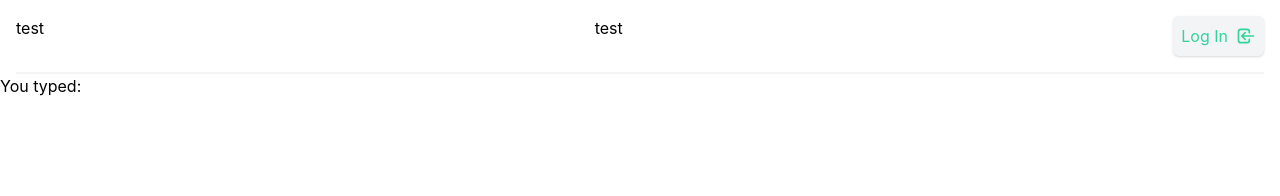
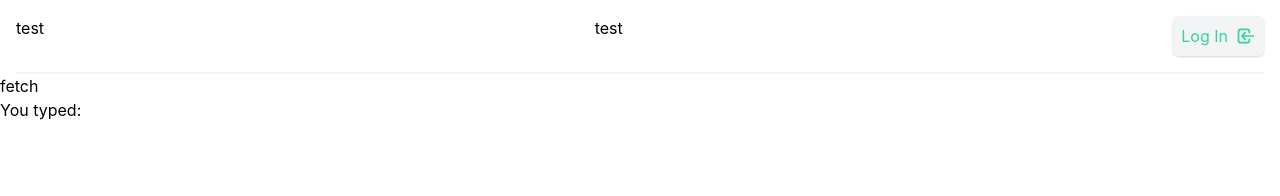
Before and after one commit to FHICT-S-Koen/info-map-client, a React (Create React App) app: page / in a window 1280 px wide. Shown: the top 196 px of the page. Built offline with nearby package versions, Linux system fonts and the light colour scheme; no server answers.

Commit message:
tested eureka communication

```diff
--- a/proxy.js
+++ b/proxy.js
@@ -6,7 +6,7 @@ var port = process.env.PORT || 8000
 var cors_proxy = require('cors-anywhere')
 cors_proxy.createServer({
   originWhitelist: [], // Allow all origins
-  requireHeader: ['origin', 'x-requested-with'],
+  // requireHeader: ['origin', 'x-requested-with'],
   removeHeaders: ['cookie', 'cookie2']
 }).listen(port, host, function() {
   console.log('Running CORS Anywhere on ' + host + ':' + port)
--- a/src/components/Body.tsx
+++ b/src/components/Body.tsx
@@ -1,5 +1,9 @@
 import Example from './Example'
+import Fetch from './Fetch'
 
 export default function Body() {
-  return <Example />
+  return <div>
+    <Fetch />
+    <Example />
+  </div>
 }
--- a/src/components/Fetch.tsx
+++ b/src/components/Fetch.tsx
@@ -1,25 +1,61 @@
 import { useAuth0 } from '@auth0/auth0-react'
-import { useState } from 'react'
+import { useContext } from 'react'
+import { Context } from '../Store'
 import axios from 'axios'
+
+const eurekaService = 'http://127.0.0.1:8000/http://localhost:8761/eureka'
 
 export default function Fetch() {
   const { getAccessTokenSilently } = useAuth0()
   const domain = `${process.env.REACT_APP_AUTH0_DOMAIN}`
-  const apiURL = `${process.env.REACT_APP_HOST_URL}`
+  let apiURL = ''
 
-  const [state, setState] = useState('')
+  const store = useContext(Context)
+
+  // const config: AxiosRequestConfig<any> = {
+  //   headers: {'content-type': 'application/json'},
+
+  // }
+
+  // const body = JSON.stringify({
+  //   instance: {
+  //     hostName: 'localhost',
+  //     app: 'NOTES-SERVICE',
+  //     vipAddress: 'notes-service',
+  //     instanceId: 'unique-instance-id',
+  //     ipAddr: '0.0.0.0',
+  //     status: 'UP',
+  //     port: {
+  //       $: 8585,
+  //       '@enabled': true
+  //     },
+  //     dataCenterInfo: {
+  //       '@class': 'com.netflix.appinfo.InstanceInfo$DefaultDataCenterInfo',
+  //       name: 'MyOwn'
+  //     }
+  //   }
+  // })
+
 
   const handleClick = async() => {
+    await axios.get<any>(`${eurekaService}/apps`)
+      .then(response => apiURL=`${response.data.applications.application[0].instance[0].ipAddr}:${response.data.applications.application[0].instance[0].port.$}`)
+      .catch(error => console.log('Error: ' + error.message))
+    // await axios.post(`${eurekaService}/apps/NOTES-SERVICE`, body, config)
+    //   .then(response => console.log(response.config))
+    //   .catch(error => console.log('Error: ' + error.message))
     const accessToken = await getAccessTokenSilently({
       audience: `https://${domain}/api/v2/`,
       scope: 'read:current_user'
-    })
-    const response = await axios.get(`${apiURL}/private`, {
+    }).catch(error => console.log('Error: ' + error.message))
+    const headers = {
       headers: {
         authorization: `Bearer ${accessToken}`
-      }})
-    setState(response.data)
-    console.log(state)
+      }
+    }
+    await axios.get<[{id: number, title: string}]>(`http://127.0.0.1:8000/http://${apiURL}/api/v1`, headers)
+      .then(response => {store.setState({...Context, text: response.data[0].title})})
+      .catch(error => console.log('Error: ' + error.message))
   }
 
   return <button onClick={handleClick}>fetch</button>
```
